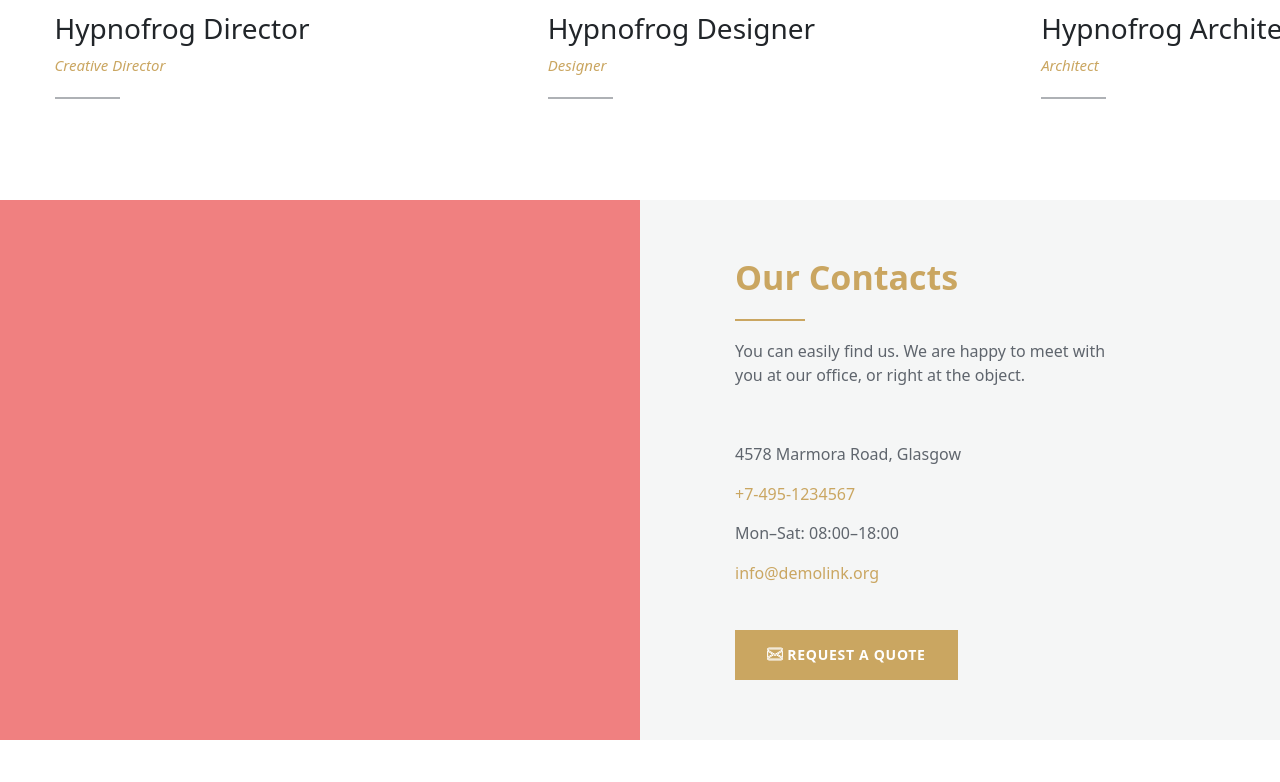
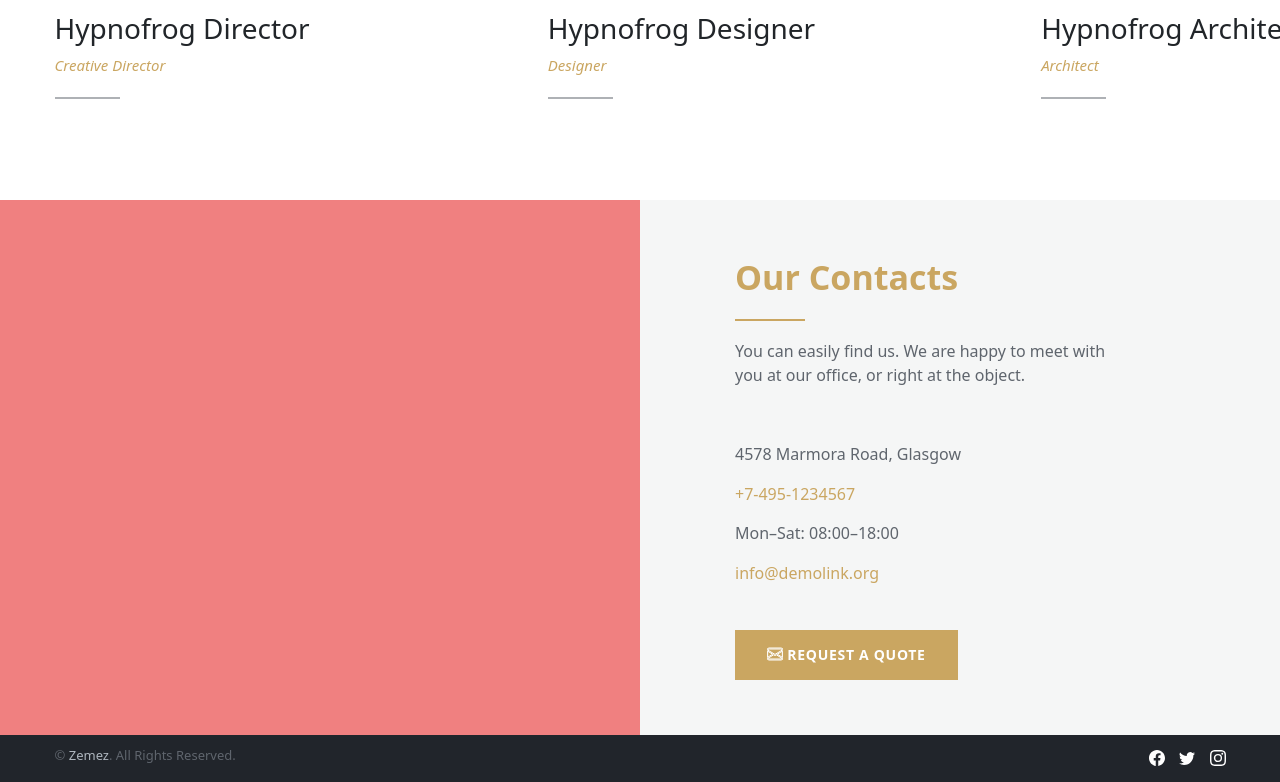
Before and after one commit to Phonk42/archus, a website: page index.html in a window 1280 px wide. Shown: the part 5873-6655 px from the top of the page. Before the commit the page ends 6613 px from the top, so only its background shows below. Drawn offline with nearby package versions, Linux system fonts and the light colour scheme.

Commit message:
finished footer

```diff
--- a/index.html
+++ b/index.html
@@ -302,7 +302,7 @@
         <p class="our-contacts-address">4578 Marmora Road, Glasgow</p>
         <div><span class="our-contacts-phone-number">+7-495-1234567</span></div>
         <p class="our-contacts-day">Mon–Sat: 08:00–18:00</p>
-        <div><span class="our-contacts-email">info@demolink.org</span>  </div>
+        <div><span class="our-contacts-email">info@demolink.org</span></div>
         <button class="our-contacts-btn">
             <svg xmlns="http://www.w3.org/2000/svg" width="16" height="16" fill="none" class="bi bi-envelope"
                  viewBox="0 0 16 16" stroke="currentColor"
@@ -314,7 +314,28 @@
     </div>
 </div>
 
-<!--Bootstrap-->
+<footer>
+    <div class="container d-flex justify-content-between">
+        <div class="footer-container">
+            © <span class="footer-container-span">Zemez</span>. All Rights Reserved.
+        </div>
+        <div>
+            <svg xmlns="http://www.w3.org/2000/svg" width="16" height="16" fill="currentColor"
+                 class="bi bi-facebook footer-svg" viewBox="0 0 16 16">
+                <path d="M16 8.049c0-4.446-3.582-8.05-8-8.05C3.58 0-.002 3.603-.002 8.05c0 4.017 2.926 7.347 6.75 7.951v-5.625h-2.03V8.05H6.75V6.275c0-2.017 1.195-3.131 3.022-3.131.876 0 1.791.157 1.791.157v1.98h-1.009c-.993 0-1.303.621-1.303 1.258v1.51h2.218l-.354 2.326H9.25V16c3.824-.604 6.75-3.934 6.75-7.951"/>
+            </svg>
+            <svg xmlns="http://www.w3.org/2000/svg" width="16" height="16" fill="currentColor"
+                 class="bi bi-twitter footer-svg" viewBox="0 0 16 16">
+                <path d="M5.026 15c6.038 0 9.341-5.003 9.341-9.334q.002-.211-.006-.422A6.7 6.7 0 0 0 16 3.542a6.7 6.7 0 0 1-1.889.518 3.3 3.3 0 0 0 1.447-1.817 6.5 6.5 0 0 1-2.087.793A3.286 3.286 0 0 0 7.875 6.03a9.32 9.32 0 0 1-6.767-3.429 3.29 3.29 0 0 0 1.018 4.382A3.3 3.3 0 0 1 .64 6.575v.045a3.29 3.29 0 0 0 2.632 3.218 3.2 3.2 0 0 1-.865.115 3 3 0 0 1-.614-.057 3.28 3.28 0 0 0 3.067 2.277A6.6 6.6 0 0 1 .78 13.58a6 6 0 0 1-.78-.045A9.34 9.34 0 0 0 5.026 15"/>
+            </svg>
+            <svg xmlns="http://www.w3.org/2000/svg" width="16" height="16" fill="currentColor"
+                 class="bi bi-instagram footer-svg" viewBox="0 0 16 16">
+                <path d="M8 0C5.829 0 5.556.01 4.703.048 3.85.088 3.269.222 2.76.42a3.9 3.9 0 0 0-1.417.923A3.9 3.9 0 0 0 .42 2.76C.222 3.268.087 3.85.048 4.7.01 5.555 0 5.827 0 8.001c0 2.172.01 2.444.048 3.297.04.852.174 1.433.372 1.942.205.526.478.972.923 1.417.444.445.89.719 1.416.923.51.198 1.09.333 1.942.372C5.555 15.99 5.827 16 8 16s2.444-.01 3.298-.048c.851-.04 1.434-.174 1.943-.372a3.9 3.9 0 0 0 1.416-.923c.445-.445.718-.891.923-1.417.197-.509.332-1.09.372-1.942C15.99 10.445 16 10.173 16 8s-.01-2.445-.048-3.299c-.04-.851-.175-1.433-.372-1.941a3.9 3.9 0 0 0-.923-1.417A3.9 3.9 0 0 0 13.24.42c-.51-.198-1.092-.333-1.943-.372C10.443.01 10.172 0 7.998 0zm-.717 1.442h.718c2.136 0 2.389.007 3.232.046.78.035 1.204.166 1.486.275.373.145.64.319.92.599s.453.546.598.92c.11.281.24.705.275 1.485.039.843.047 1.096.047 3.231s-.008 2.389-.047 3.232c-.035.78-.166 1.203-.275 1.485a2.5 2.5 0 0 1-.599.919c-.28.28-.546.453-.92.598-.28.11-.704.24-1.485.276-.843.038-1.096.047-3.232.047s-2.39-.009-3.233-.047c-.78-.036-1.203-.166-1.485-.276a2.5 2.5 0 0 1-.92-.598 2.5 2.5 0 0 1-.6-.92c-.109-.281-.24-.705-.275-1.485-.038-.843-.046-1.096-.046-3.233s.008-2.388.046-3.231c.036-.78.166-1.204.276-1.486.145-.373.319-.64.599-.92s.546-.453.92-.598c.282-.11.705-.24 1.485-.276.738-.034 1.024-.044 2.515-.045zm4.988 1.328a.96.96 0 1 0 0 1.92.96.96 0 0 0 0-1.92m-4.27 1.122a4.109 4.109 0 1 0 0 8.217 4.109 4.109 0 0 0 0-8.217m0 1.441a2.667 2.667 0 1 1 0 5.334 2.667 2.667 0 0 1 0-5.334"/>
+            </svg>
+        </div>
+    </div>
+</footer>
+
 <script src="https://cdn.jsdelivr.net/npm/bootstrap@5.3.3/dist/js/bootstrap.bundle.min.js"
         integrity="sha384-YvpcrYf0tY3lHB60NNkmXc5s9fDVZLESaAA55NDzOxhy9GkcIdslK1eN7N6jIeHz"
         crossorigin="anonymous"></script>
--- a/style.css
+++ b/style.css
@@ -455,7 +455,6 @@ i {
 
 .our-contacts-map {
     background-color: lightcoral;
-    height: 540px;
 }
 
 .our-contacts-content {
@@ -487,7 +486,8 @@ i {
     color: var(--clr-grey);
     margin-top: -5px;
 }
-.our-contacts-day{
+
+.our-contacts-day {
     margin-top: 15px;
 }
 
@@ -519,3 +519,37 @@ i {
     border: 2px solid var(--clr-secondary);
     transition: var(--transition);
 }
+
+/*footer*/
+footer {
+    background-color: var(--clr-secondary);
+    height: 47px;
+    display: flex;
+    align-items: center;
+}
+
+.footer-container {
+    color: var(--clr-grey);
+    font-size: 13px;
+}
+
+.footer-container-span {
+    color: #aeb6be;
+    cursor: pointer;
+}
+
+.footer-container-span:hover {
+    color: var(--clr-primary);
+    transition: var(--transition);
+}
+
+.footer-svg {
+    color: var(--clr-white);
+    margin-left: 10px;
+    cursor: pointer;
+}
+
+.footer-svg:hover{
+    color: var(--clr-primary);
+    transition: var(--transition);
+}
```
